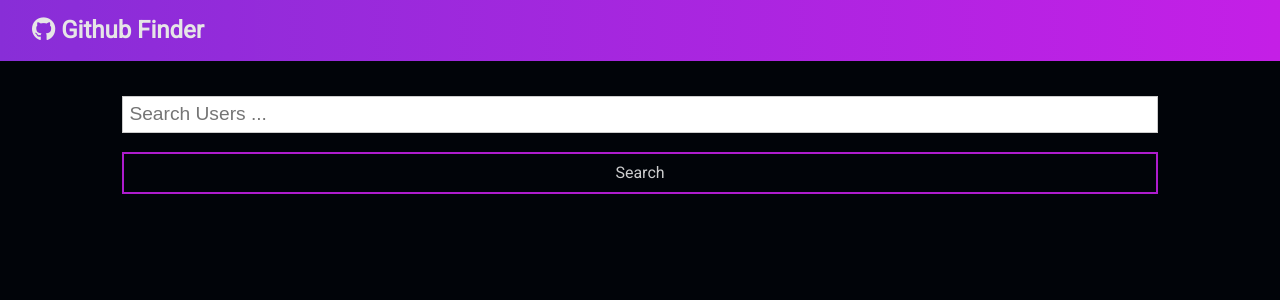
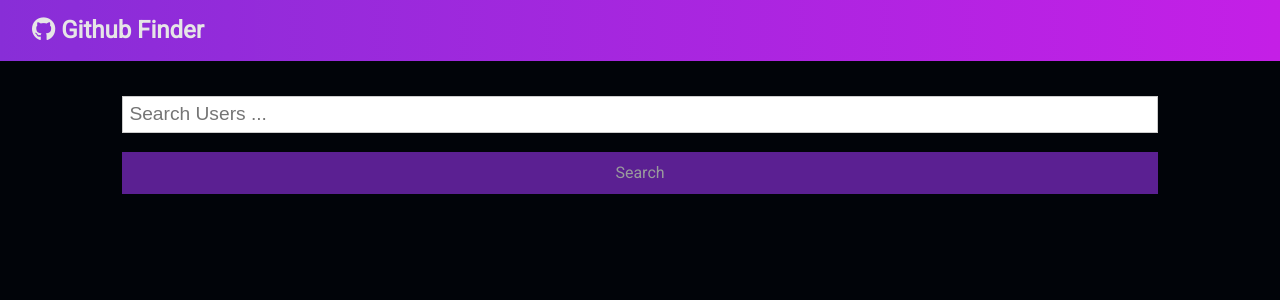
Before and after one commit to odedAtias/Github-Finder, a React (Create React App) app: page / in a window 1280 px wide. In both pictures the pointer is over the input "Search". Shown: the top 300 px of the page. Built offline with nearby package versions, Linux system fonts and the light colour scheme.

Commit message:
Changing search hovering

```diff
--- a/src/App.css
+++ b/src/App.css
@@ -287,7 +287,7 @@ img {
 }
 
 .btn-border {
-    border: 2px solid #DA22FF;
+    border: 2px solid #9733EE;
 }
 
 .btn-green,
@@ -324,7 +324,8 @@ img {
 }
 
 .btn:hover {
-    opacity: 0.8;
+    opacity: 0.6;
+    background-color: #9733EE;
 }
 
 .bg-light,
```
